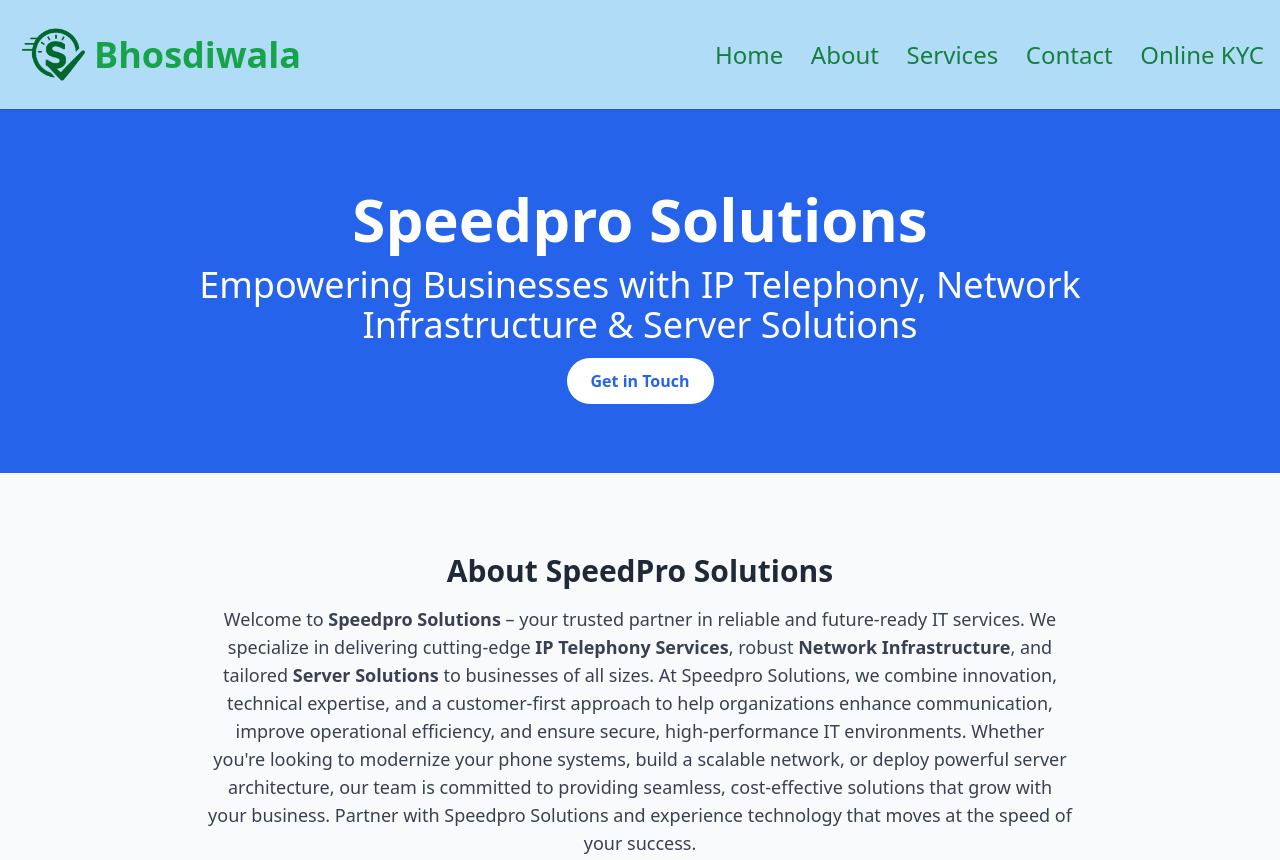
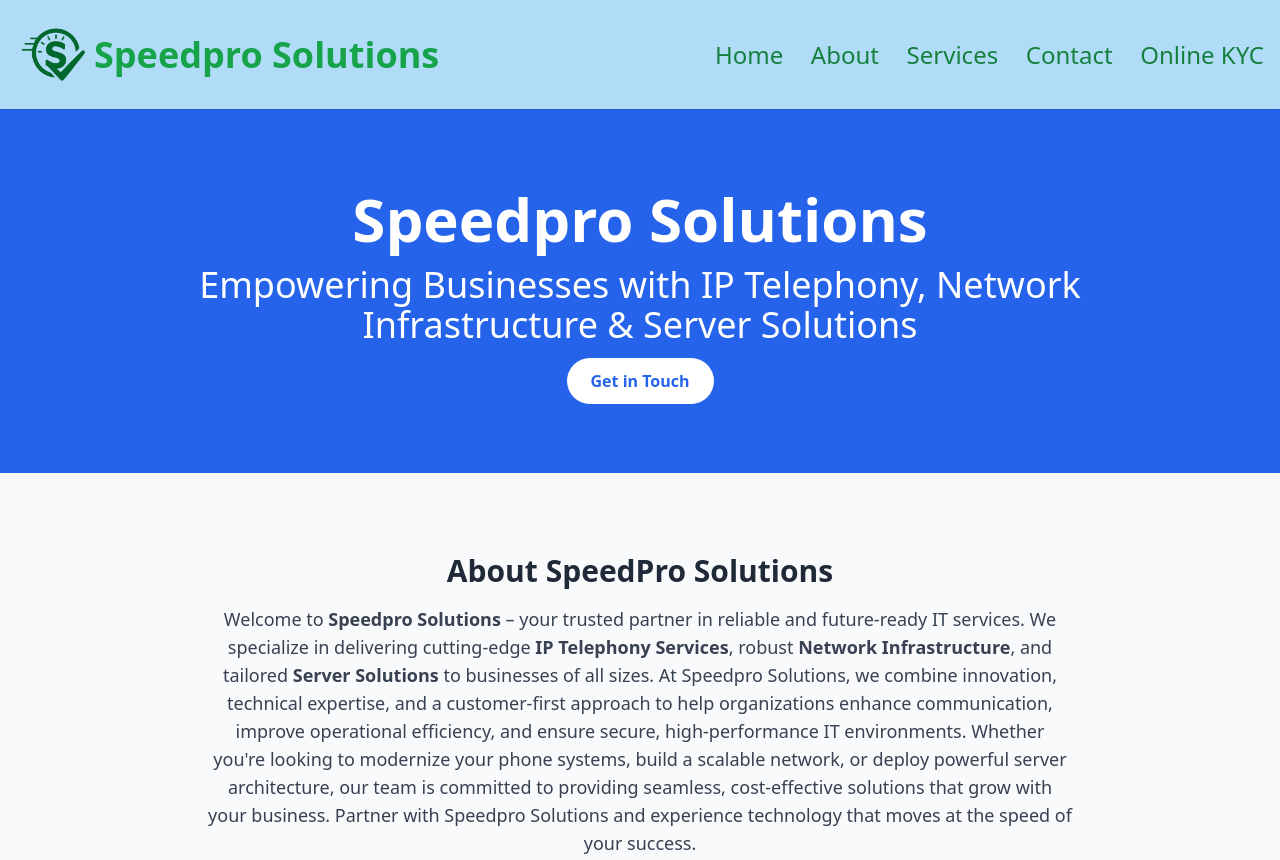
Before and after one commit to santanu603/sppedpro, a plain HTML site: page index.html in a window 1280 px wide. Shown: the top 860 px of the page. Drawn offline with nearby package versions, Linux system fonts and the light colour scheme; a script that the page names is missing.

Commit message:
Update index.html

```diff
--- a/index.html
+++ b/index.html
@@ -16,7 +16,7 @@
         <a href="index.html"><table>
           <tr>
             <th><img src="images/ggg.png" alt="Italian Trulli" height="75" width="75"></th>
-            <th>Bhosdiwala</th>
+            <th>Speedpro Solutions</th>
           </tr>
         </table></div></a>
       <nav class="space-x-6 text-sm font-medium">
```
